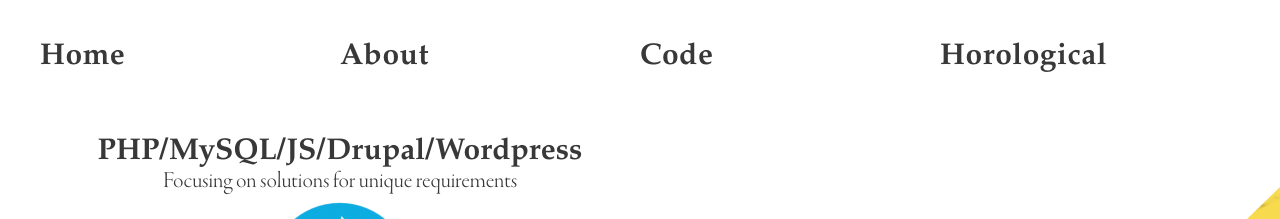
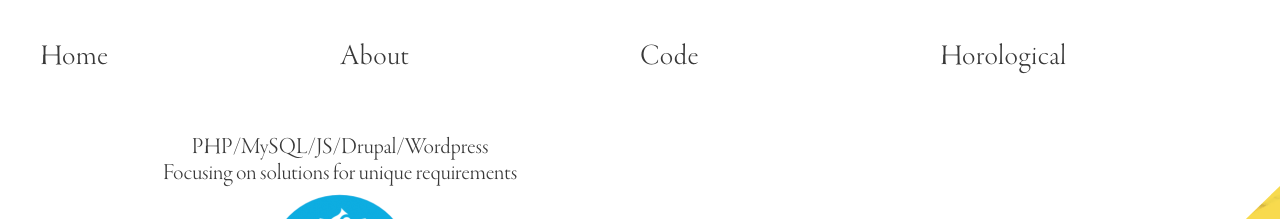
Before and after one commit to michalsen/emg, a Gatsby site: page /code in a window 1280 px wide. Shown: the top 219 px of the page. Built offline with nearby package versions, Linux system fonts and the light colour scheme; Gatsby itself is replaced by a stand-in of ours.

Commit message:
h3 not bold

```diff
--- a/src/components/Nav.js
+++ b/src/components/Nav.js
@@ -42,7 +42,7 @@
 export default function Nav() {
   return (
     <NavStyles>
-      <h2>
+      <h3>
         <ul>
           <li>
             <Link to="/">Home</Link>
@@ -57,7 +57,7 @@
             <Link to="/horological">Horological</Link>
           </li>
         </ul>
-      </h2>
+      </h3>
     </NavStyles>
   );
 }
--- a/src/pages/code.js
+++ b/src/pages/code.js
@@ -6,7 +6,7 @@
      <div class="main_top"></div>
      <div id="about_text">
       <center>
-      <h2>PHP/MySQL/JS/Drupal/Wordpress</h2>
+      <h3>PHP/MySQL/JS/Drupal/Wordpress</h3>
       <h3>Focusing on solutions for unique requirements</h3>
       <img src={aquia} alt="Aquia Certified Backend Developer" />
       </center>
```
